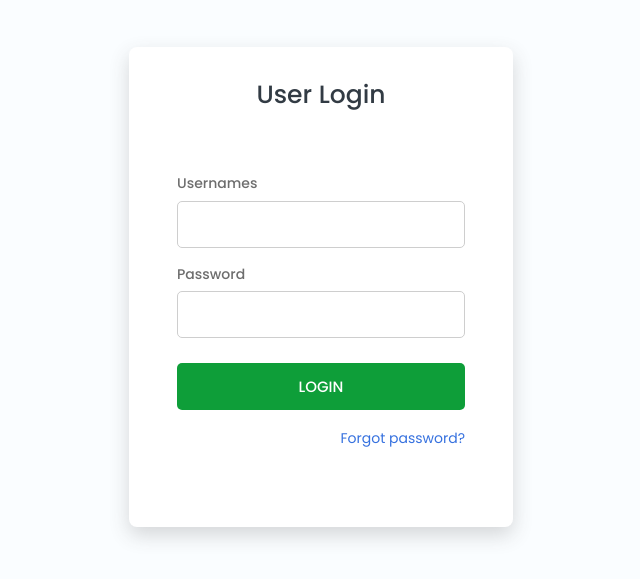
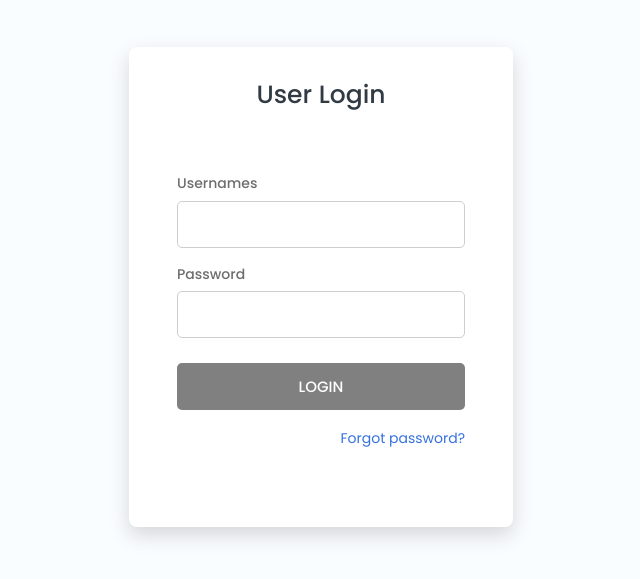
Before and after one commit to LaoArzl/client, a React (Create React App) app: page /login in a window 1280 px wide. Shown: the part 113-692 px from the top of the page, without its empty margins (319-959 px from the left). Built offline with nearby package versions, Linux system fonts and the light colour scheme; no server answers.

Commit message:
Update PortalLogin.css

```diff
--- a/src/Pages/PortalLogin/PortalLogin.css
+++ b/src/Pages/PortalLogin/PortalLogin.css
@@ -140,13 +140,13 @@
   border-radius: 5px;
   outline: none;
   border: none;
-  background: #0e9e39;
+  /* background: #0e9e39; */
+  background: grey;
   color: rgb(255, 255, 255);
   font-weight: 500;
   cursor: pointer;
   font-size: 15px;
   transition: 0.2s ease-out;
-  background: #0e9e39;
 }
 
 .portal-login-login input:hover {
```
